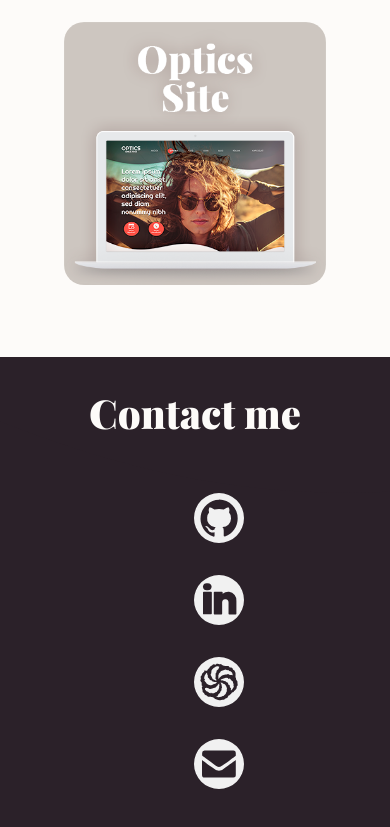
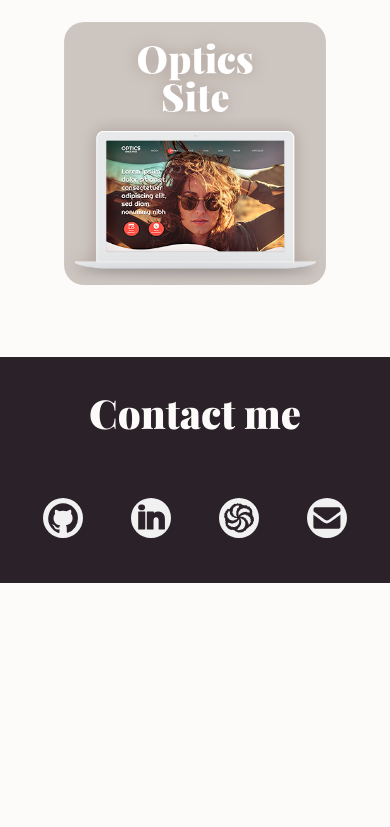
Before and after one commit to annaficsor/portfolio, a React (Create React App) app: page / in a window 390 px wide. Shown: the part 2211-3038 px from the top of the page. After the commit the page ends 2794 px from the top, so only its background shows below. Built offline with nearby package versions, Linux system fonts and the light colour scheme.

Commit message:
fix: Correct icons position

```diff
--- a/src/App.css
+++ b/src/App.css
@@ -439,12 +439,6 @@ transition: all .3s ease-in-out;
     margin-bottom: 2rem;
   }
 
-  .foot .icons{
-    flex-direction: column!important;
-    align-items: center;
-    justify-content: space-around;
-  }
-
   .foot {
     background-color: #2b2129;
     height: 100%;
@@ -452,7 +446,6 @@ transition: all .3s ease-in-out;
   }
 
   .ico {
-      margin-left: 0!important;
       margin-top: 2rem;
   }
 
@@ -488,6 +481,11 @@ transition: all .3s ease-in-out;
     line-height: 1.5rem;
   }
 
+  .bodycopy ul {
+    font-size: 1rem;
+    line-height: 1.5rem;
+  }
+
   h3.display  {
     font-size: 1.5rem;
     line-height: 1.8rem;
@@ -504,4 +502,8 @@ transition: all .3s ease-in-out;
   .casetitle:after {
     width: 15%;
   }
+
+  .icons img {
+    width: 40px;
+  }
 }
--- a/src/Footer.js
+++ b/src/Footer.js
@@ -12,8 +12,8 @@ function Footer(props) {
         <div className="row foot text-center">
           <div className="col align-self-center">
             <h1 className="pb-5" id="contact">Contact me</h1>
-            <div className="d-flex flex-row justify-content-center icons">
-              <a target="_blank" rel="noopener noreferrer" href="https://github.com/annaficsor"><img src={github} className="ml-5 ico logos" alt="github logo"/></a>
+            <div className=" justify-content-center icons">
+              <a target="_blank" rel="noopener noreferrer" href="https://github.com/annaficsor"><img src={github} className="ico logos" alt="github logo"/></a>
               <a target="_blank" rel="noopener noreferrer" href="https://www.linkedin.com/in/annaficsor"><img src={linkedin} className="ml-5 ico logos" alt="linkedin logo"/></a>
               <a target="_blank" rel="noopener noreferrer" href="https://www.codewars.com/users/_annaficsor"><img src={codewars} className="ml-5 ico logos" alt="codewars logo"/></a>
               <a href="mailto:ficsor.anna@gmail.com" rel="noopener noreferrer"><img src={email} className="ml-5 ico logos" alt="email icon"/></a>
```
